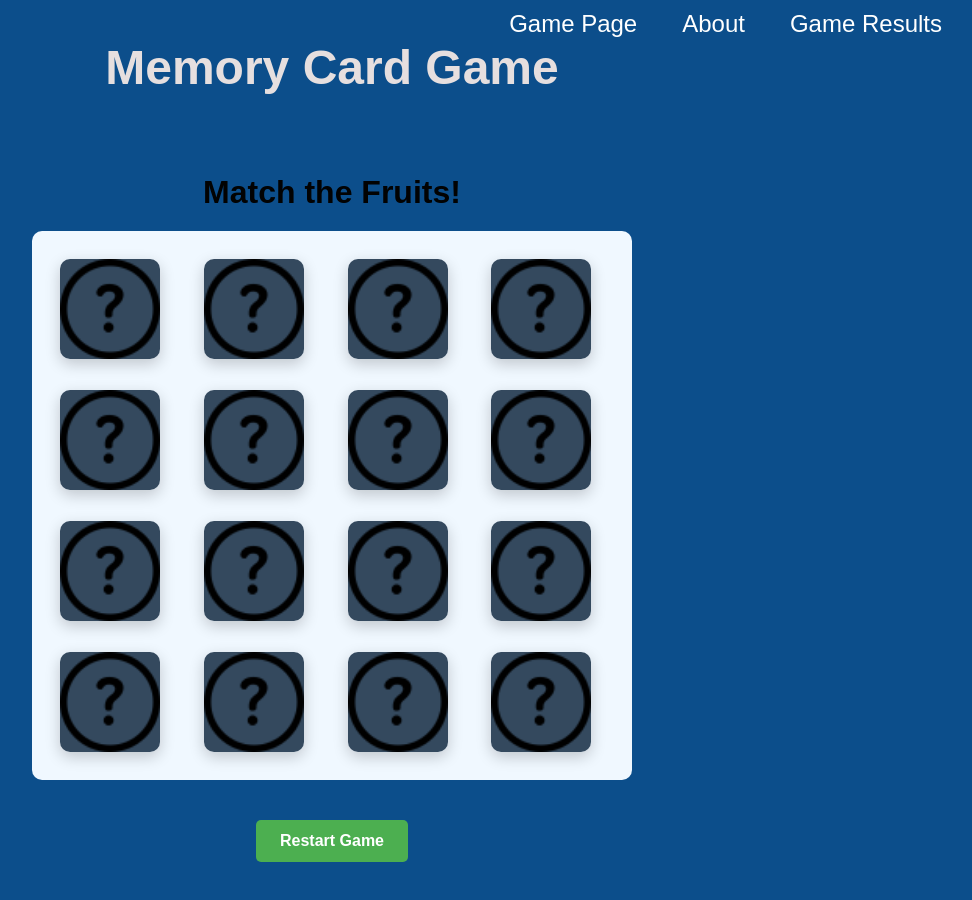
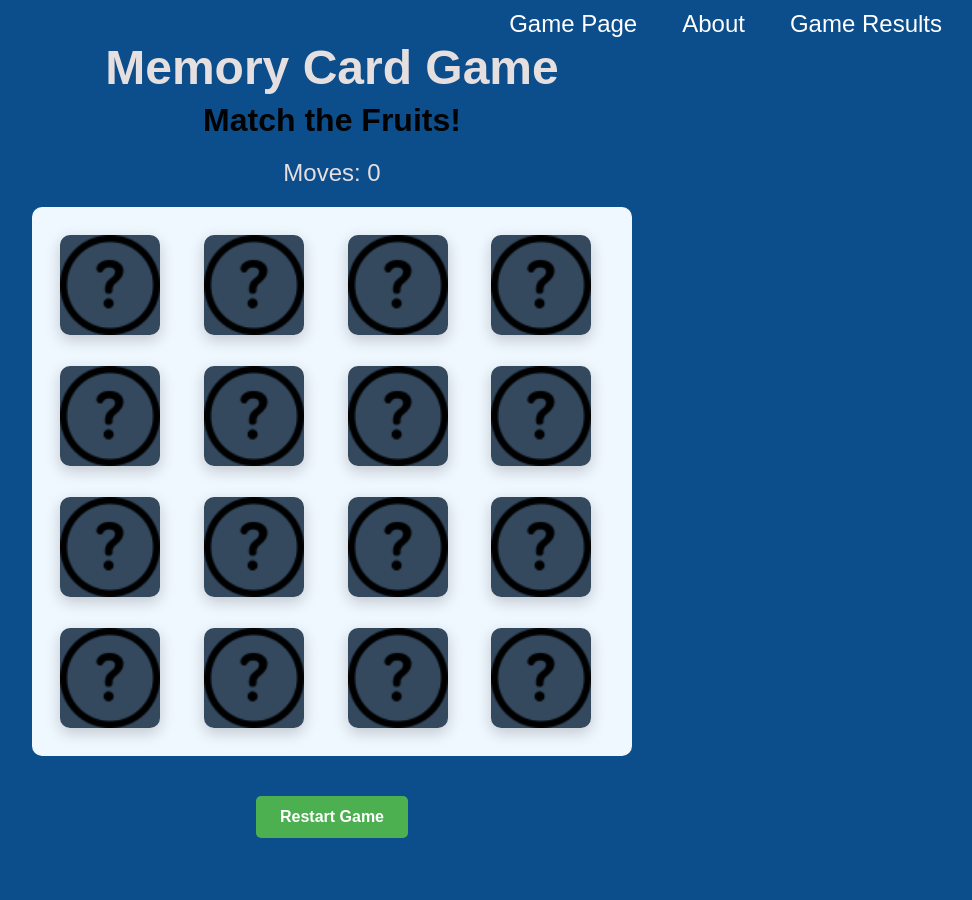
Before and after one commit to itskheila/Memory-Card-Game, a React (Create React App) app: page / in a window 1280 px wide. Shown: the top 900 px of the page, without its empty margins (308-1280 px from the left). Built offline with nearby package versions, Linux system fonts and the light colour scheme; grey boxes are pictures that could not be loaded.

Commit message:
game components commits

```diff
--- a/src/App.jsx
+++ b/src/App.jsx
@@ -1,8 +1,8 @@
 import { BrowserRouter as Router, Routes, Route } from "react-router-dom";
 import "./styles/App.css";
 import GameBoard from "./components/GameBoard";
-import About from "../src/components/About";
-import GameResults from "../src/components/GameResults";
+import About from "./components/About";
+import GameResults from "./components/GameResults";
 import Navbar from "./components/Navbar";
 import './styles/App.css';
 
--- a/src/components/About.jsx
+++ b/src/components/About.jsx
@@ -4,6 +4,7 @@ return(
         <h2>About the Memory Card Game</h2>
         <p>This is a simple memory card game where players match pairs of fruit cards.</p>
         <p>Click on a card to flip it and reveal the fruit. Try to find all matching pairs!</p>
+        <p>Restart the game to play again.</p>
         <p>Enjoy the game!</p>
     </div>
 )
--- a/src/components/GameBoard.jsx
+++ b/src/components/GameBoard.jsx
@@ -1,6 +1,7 @@
 import React, { useState, useEffect } from "react";
 import GameCard from "../components/GameCard";
 import "../styles/GameBoard.css";
+
 
 //defines the cards and duplicates them to create pairs
 const cardValues = [
@@ -14,6 +15,7 @@ function GameBoard() {
   const [cards, setCards] = useState([]);
   const [flippedCards, setFlippedCards] = useState([]);
   const [matchesFound, setMatchesFound] = useState(0);
+  const [moves, setMoves] = useState(0); // Track moves
 
   // game starts when the component loads
   useEffect(() => {
@@ -21,10 +23,11 @@ function GameBoard() {
   }, []);
 
   const startGame = () => {
-    // Shuffle cards randomly
+    // enables shuffling of cards and creates an array of shuffled card values
     const shuffled = [...cardValues].sort(() => Math.random() - 0.5);
 
-    // Create card objects
+    // helps create card objects with id, value, isFlipped, and isMatched properties
+
     const newCards = shuffled.map((value, index) => ({
       id: index,
       value: value,
@@ -35,6 +38,7 @@ function GameBoard() {
     setCards(newCards);
     setFlippedCards([]);
     setMatchesFound(0);
+    setMoves(0); // Resets moves to 0
   };
 
   const handleCardClick = (id) => {
@@ -45,7 +49,9 @@ function GameBoard() {
     const clickedCard = cards.find(card => card.id === id);
     if (clickedCard.isFlipped || clickedCard.isMatched) return;
 
-    // enables flipping of cards
+    // Increments the move counter
+    setMoves(moves + 1);
+
     setCards(cards.map(card =>
       card.id === id ? { ...card, isFlipped: true } : card
     ));
@@ -61,7 +67,7 @@ function GameBoard() {
       const secondCard = cards.find(card => card.id === secondId);
 
       if (firstCard.value === secondCard.value) {
-        // Match found!
+        // Match found
         setCards(cards.map(card =>
           (card.id === firstId || card.id === secondId)
             ? { ...card, isMatched: true }
@@ -70,7 +76,7 @@ function GameBoard() {
         setMatchesFound(matchesFound + 1);
         setFlippedCards([]);
       } else {
-        // No match - flip cards back after delay
+        // if no match is found, cards will be flipped back after a delay
         setTimeout(() => {
           setCards(cards.map(card =>
             (card.id === firstId || card.id === secondId)
@@ -78,23 +84,29 @@ function GameBoard() {
               : card
           ));
           setFlippedCards([]);
-        }, 1000); //a time delay of 1 second to show cards then flips back
+        }, 1000);
       }
     }
   }, [flippedCards, cards, matchesFound]);
 
-  // To check if game is won
+  // Helps check if the game has been won
   useEffect(() => {
     if (matchesFound === 8 && cards.length > 0) {
       setTimeout(() => {
-        alert('Congratulations, You Won!');
+        alert(`Congratulations! You won in ${moves} moves!`);
       }, 500);
     }
-  }, [matchesFound, cards]);
+  }, [matchesFound, cards, moves]);
 
   return (
     <div className="game-board-container">
       <h2>Match the Fruits!</h2>
+
+      {/* Display moves counter */}
+      <div className="game-stats">
+        <div>Moves: {moves}</div>
+      </div>
+
       <div className="game-board-grid">
         {cards.map(card => (
           <GameCard
@@ -104,6 +116,7 @@ function GameBoard() {
           />
         ))}
       </div>
+
       <button onClick={startGame} className="restart-button">Restart Game</button>
     </div>
   );
--- a/src/components/GameCard.jsx
+++ b/src/components/GameCard.jsx
@@ -26,7 +26,7 @@ const fruitImgs={
 
 
 function GameCard({ card, handleCardClick }) {
-    //only allow clicks if the card is not matched and not flipped
+    //only allows clicks if the card is not matched and not flipped
   const handleClick = () => {
 
     if (!card.isMatched && !card.isFlipped) {
--- a/src/components/GameResults.jsx
+++ b/src/components/GameResults.jsx
@@ -0,0 +1,10 @@
+function GameResults({ moves}) {
+  return (
+    <div className="game-results-modal">
+      <h2>Game Over!</h2>
+      <p>You made {moves} moves!</p>
+    </div>
+  );
+}
+
+export default GameResults;
--- a/src/index.jsx
+++ b/src/index.jsx
@@ -1,6 +1,6 @@
 import React from "react";
 import ReactDOM from "react-dom/client";
-import App from "../src/App.jsx";
+import App from "../src/App";
 import "./styles/index.css";
 
 
--- a/src/styles/GameBoard.css
+++ b/src/styles/GameBoard.css
@@ -38,3 +38,7 @@
 .restart-button:hover {
   background-color: #45a049;
 }
+
+.game-board-container h2 {
+  margin-top: -45px;
+}
```
Also changed, not shown: src/styles/GameResults.css (added).
